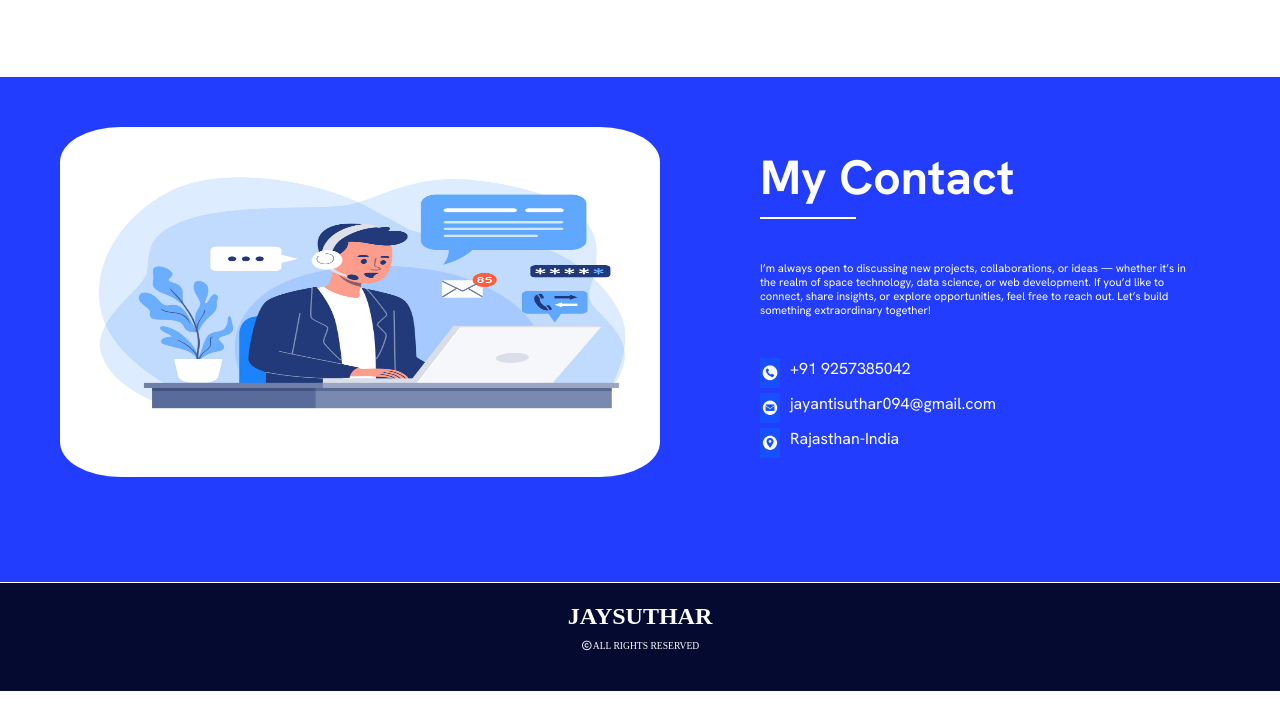
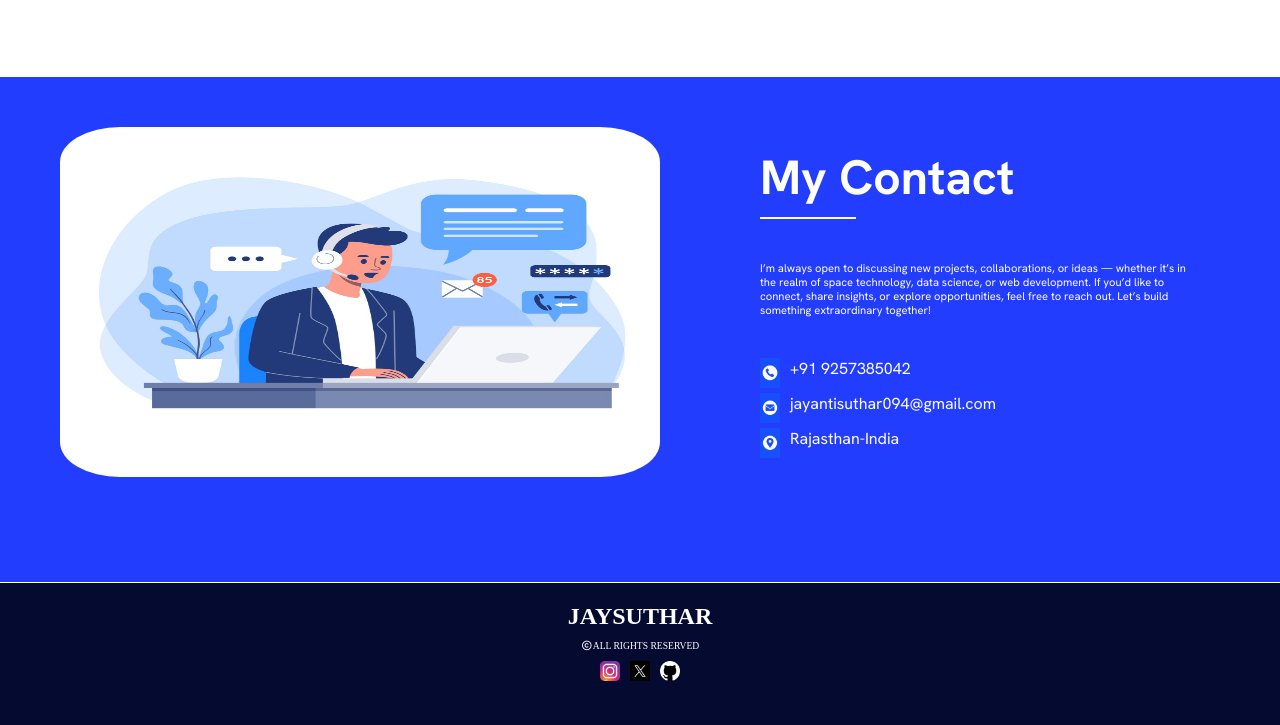
Before and after one commit to jaysuthar064/Portfolio, a plain HTML site: page index.html in a window 1280 px wide. Shown: the part 2434-3159 px from the top of the page. Before the commit the page ends 3125 px from the top, so only its background shows below. Drawn offline with Linux system fonts and the light colour scheme; a web font is replaced by a local one.

Commit message:
update-footer

```diff
--- a/index.html
+++ b/index.html
@@ -141,6 +141,12 @@
         <footer>
             <h1 style="margin-top: 1px ;padding-top: 20px;margin-bottom: 0;">JAYSUTHAR</h1>
             <p style="margin:0 0;font-size: 0.6rem;padding-top: 10px;"><i class="fa-regular fa-copyright"></i>ALL RIGHTS RESERVED</p>
+            <div class="footer-logo">
+           <div> <a href="https://www.instagram.com/jay_jangid_064/"><img src="./assets/instagram-logo.png" height="20px" width="20px"> </a></div>
+           <div> <a href="https://x.com/jay_suthar_064"><img src="./assets/x-logo.jpg" height="20px" width="20px"> </a></div>
+           <div> <a href="https://github.com/jaysuthar064"><img src="./assets/github-logo-solid.png" height="20px" width="20px"> </a></div>
+        </div>
+
         </footer>
     </section>
 </body>
--- a/styles.css
+++ b/styles.css
@@ -212,3 +212,12 @@ body{
     font-family: "driod-serif",serif;
     padding-bottom: 40px;
 }
+.footer-logo{
+    text-decoration: none;
+    display: flex;
+    gap: 10px;
+    justify-content: center;
+    align-items: center;
+    text-align: center;
+    padding-top: 10px;
+}
```
Also changed, not shown: assets/github-logo-solid.png (added), assets/instagram-logo.png (added), assets/x-logo.jpg (added).
